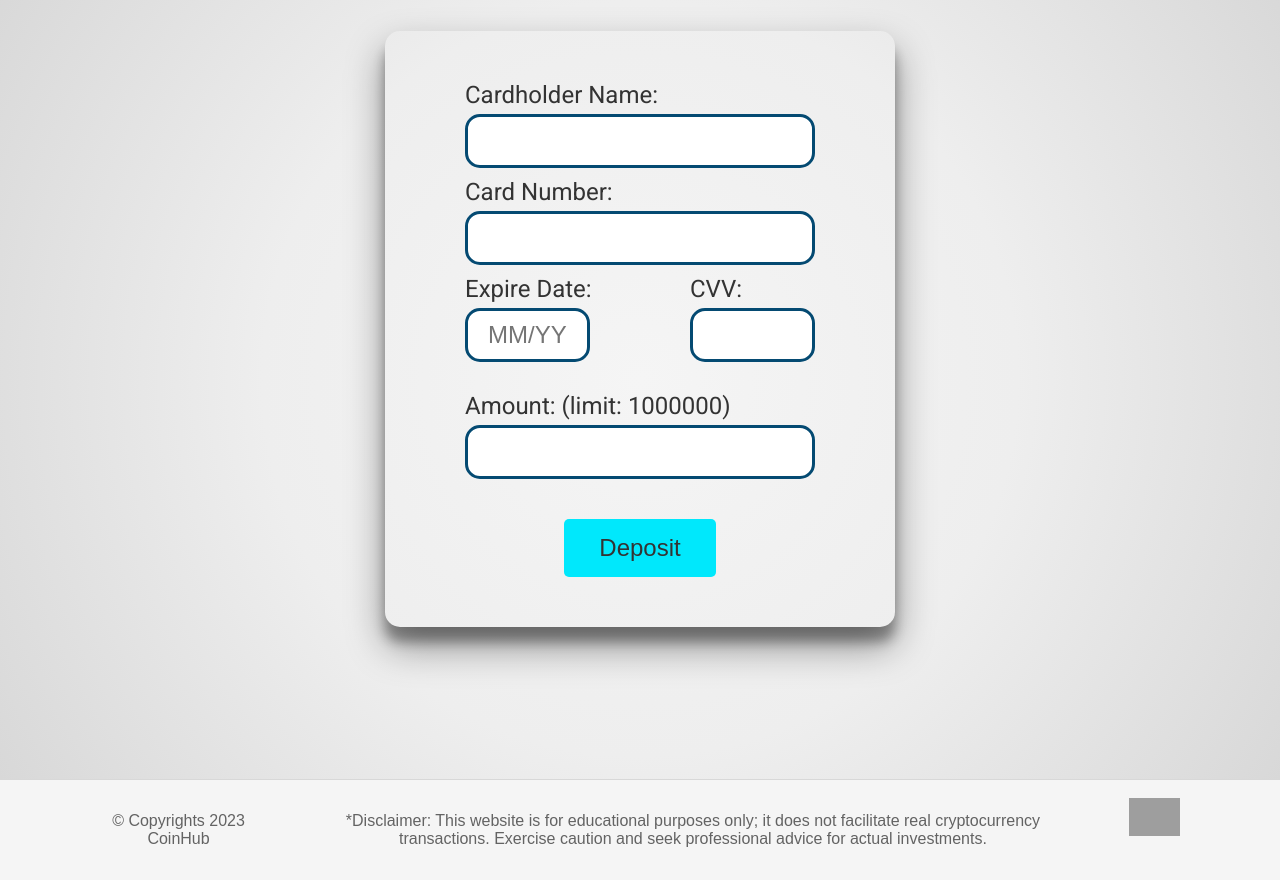
After one commit to dmccaffrey01/CI_PP4_COINHUB, a Django app: page /deposit_euro/ in a window 1280 px wide. The commit adds this page. Shown: the part 122-1002 px from the top of the page. Run offline with Django 4.2, Linux system fonts and the light colour scheme; parts of the project's set-up code (start-up, migrations or seed data) failed here and were passed over; some libraries are stand-ins or nearby versions; grey boxes are pictures that could not be loaded.

Commit message:
Add custom user model, create deposit view, create js code to handle form submission

```diff
--- a/coinhub/urls.py
+++ b/coinhub/urls.py
@@ -14,4 +14,6 @@ urlpatterns = [
          views.crypto_detail_price_data_from_api, name='crypto_detail_price_data_from_api'),
     path('get_crypto_detail_json/', views.get_crypto_detail_json, name='get_crypto_detail_json'),
     path('trade/', views.trade_page, name='trade'),
+    path('deposit_euro/', views.deposit_page, name='deposit_page'),
+    path('deposit/<str:amount>/', views.deposit, name='deposit'),
 ]
--- a/coinhub/views.py
+++ b/coinhub/views.py
@@ -1,13 +1,15 @@
 import os
 import requests
 from django.shortcuts import render
-from .models import CryptoCurrency, PopularCryptoCurrency, TopGainerCrypto, TopLoserCrypto, CryptoDetail
+from .models import CryptoCurrency, PopularCryptoCurrency, TopGainerCrypto, TopLoserCrypto, CryptoDetail, CustomUser
+from django.contrib.auth.decorators import login_required
 import json
 from django.http import JsonResponse
 from django.core.paginator import Paginator
 from datetime import datetime
 from django.core import serializers
 from django.db.models import Q
+from decimal import Decimal
 
 
 def index(request):
@@ -73,6 +75,23 @@ def trade_page(request):
     }
 
     return render(request, 'trade.html', context)
+
+
+def deposit_page(request):
+
+    return render(request, 'deposit.html')
+
+
+@login_required
+def deposit(request, amount):
+    user = request.user
+
+    deposit_amount = Decimal(amount)
+
+    user.balance += deposit_amount
+    user.save()
+
+    return JsonResponse({'balance': user.balance})
 
 
 def get_crypto_detail_data(request, cryptocurrency):
--- a/djangoproject/settings.py
+++ b/djangoproject/settings.py
@@ -57,6 +57,11 @@ LOGIN_REDIRECT_URL = '/'
 LOGOUT_REDIRECT_URL = '/'
 
 ACCOUNT_EMAIL_VERIFICATION = "none"
+
+AUTH_USER_MODEL = 'coinhub.CustomUser'
+
+ACCOUNT_AUTHENTICATION_METHOD = 'username'
+ACCOUNT_USER_MODEL_USERNAME_FIELD = 'username'
 
 MIDDLEWARE = [
     'django.middleware.security.SecurityMiddleware',
--- a/static/css/style.css
+++ b/static/css/style.css
@@ -142,6 +142,23 @@ header {
     color: var(--GRAY-DARK-1);
     display: flex;
     align-items: center;
+    position: relative;
+}
+
+.nav-link::after {
+    position: absolute;
+    content: '';
+    bottom: -2px;
+    left: 0;
+    width: 0%;
+    height: 3px;
+    background-color: var(--GRAY-DARK-1);
+    transition: width 0.5s ease;
+}
+
+.nav-link:hover::after,
+.nav-link.active::after {
+    width: 100%;
 }
 
 .hamburger {
@@ -180,10 +197,6 @@ header {
 
 .account-login-icon-container {
     display: none;
-}
-
-.login-btn {
-    font-size: 1.5rem;
 }
 
 .btn {
@@ -1507,3 +1520,106 @@ canvas.price-sparkline {
     font-size: 1.8rem;
     padding: 40px;
 }
+
+/* Deposit Page */
+
+.deposit-section {
+    height: calc(100vh - 100px);
+    min-height: 800px;
+    background: rgb(245,245,245);
+    background: radial-gradient(circle, rgba(245,245,245,1) 0%, rgba(238,238,238,1) 50%, rgba(216,216,216,1) 100%);
+}
+
+.deposit-card {
+    padding: 50px 80px;
+    margin-bottom: 100px;
+    border-radius: 15px;
+    position: relative;
+    box-shadow: rgba(0, 0, 0, 0.42) 0px 19px 38px, rgba(0, 0, 0, 0.32) 0px 15px 12px;
+}
+
+.deposit-card-wrapper {
+    position: relative;
+}
+
+.deposit-form-input {
+    font-size: 1.5rem;
+    color: var(--GRAY-DARK-1);
+    padding: 10px 20px;
+    border-radius: 15px;
+    border: 3px solid var(--BLUE-DARK-1);
+    width: 350px;
+}
+
+.deposit-form-input.validation-error {
+    border: 3px solid var(--RED-1);
+}
+
+.deposit-form-input:focus {
+    border: 3px solid var(--BLUE-LIGHT-1);
+    outline: none;
+}
+
+.deposit-input-wrapper {
+    position: relative;
+}
+
+.deposit-form-input-container {
+    gap: 5px;
+}
+
+.deposit-form-input-container {
+    text-align: left;
+    align-items: flex-start;
+}
+
+.deposit-form-amount-input-container {
+    padding: 20px 0;
+}
+
+.expire-cvv-container .deposit-form-input {
+    width: 125px;
+}
+
+.expire-cvv-container {
+    width: 350px;
+    justify-content: space-between;
+}
+
+.deposit-btn {
+    border: none;
+}
+
+.balance-container {
+    display: none;
+    height: 100%;
+}
+
+.validation-error-icon-container {
+    position: absolute;
+    left: calc(100% + 10px);
+    top: 50%;
+    transform: translateY(-50%);
+}
+
+.validation-error-icon {
+    color: var(--RED-1);
+    font-size: 1.5rem;
+}
+
+.validation-error-text {
+    position: absolute;
+    right: calc(100% + 10px);
+    top: 50%;
+    transform: translateY(-50%);
+    padding: 10px;
+    width: 150px;
+    height: 100px;
+    text-align: center;
+    border-radius: 5px;
+    background-color: var(--RED-1);
+    z-index: 5;
+    display: flex;
+    justify-content: center;
+    align-items: center;
+}
--- /dev/null
+++ b/static/js/deposit.js
@@ -0,0 +1,183 @@
+const depositForm = document.querySelector(".deposit-form");
+const balanceContainer = document.querySelector(".balance-container");
+const loadingIconContainer = document.querySelector(".loading-icon-container");
+const depositCard = document.querySelector(".deposit-card");
+const formWrapper = document.querySelector(".deposit-form-wrapper");
+const cardWrapper = document.querySelector(".deposit-card-wrapper");
+
+const nameInput = document.querySelector(".cardholder-input");
+const numberInput = document.querySelector(".cardnumber-input");
+const expirationInput = document.querySelector(".expiration-input");
+const cvvInput = document.querySelector(".cvv-input");
+const amountInput = document.querySelector(".amount-input");
+
+const createValidationError = (input) => {
+    let parentContainer = input.parentNode;
+
+    input.classList.add("validation-error");
+
+    let errorIconContainer = document.createElement("div");
+    errorIconContainer.innerHTML = `<i class="fa-solid fa-circle-exclamation validation-error-icon"></i>`;
+    errorIconContainer.classList.add("validation-error-icon-container");
+    parentContainer.appendChild(errorIconContainer);
+
+    errorIconContainer.addEventListener("mouseenter", () => {
+        let wrapper = document.createElement("div");
+        wrapper.classList.add("validation-error-icon-wrapper");
+        errorIconContainer.appendChild(wrapper);
+
+        let errorText = document.createElement("div");
+        errorText.innerText = "Must Not Be Empty";
+        errorText.classList.add("white-text");
+        errorText.classList.add("validation-error-text");
+        wrapper.appendChild(errorText);
+
+        errorIconContainer.addEventListener("mouseleave", () => {
+            errorText.remove();
+        });
+    });
+
+    input.addEventListener("focus", () => {
+        input.classList.remove("validation-error");
+        errorIconContainer.remove();
+    });
+}
+
+const validateInputValue = (val) => {
+    if (val["value"] === "") {
+        createValidationError(val["input"]);
+        return false;
+    } else {
+        return true;
+    }
+}
+
+const validateInput = () => {
+    let name = nameInput.value;
+    let number = numberInput.value;
+    let expiration = expirationInput.value;
+    let cvv = cvvInput.value;
+    let amount = amountInput.value;
+
+    let inputValues = [
+        {
+            "input": nameInput,
+            "value": name,
+        },
+        {
+            "input": numberInput,
+            "value": number,
+        },
+        {
+            "input": expirationInput,
+            "value": expiration,
+        },
+        {
+            "input": cvvInput,
+            "value": cvv,
+        },
+        {
+            "input": amountInput,
+            "value": amount,
+        }
+    ];
+
+    let validation = true;
+    inputValues.forEach(val => {
+        validation = validateInputValue(val);
+        if (!validation) {
+            return false;
+        }
+    })
+
+    return validation;
+}
+
+const addLoadingIcon = () => {
+    let loadingIcon = document.createElement("div");
+    loadingIconContainer.appendChild(loadingIcon);
+    loadingIcon.classList.add("loading-icon");
+}
+
+const removeLoadingIcon = () => {
+    let loadingIcon = document.querySelector(".loading-icon");
+    loadingIcon.remove();
+}
+
+const toggleForm = () => {
+    let cardWidth = formWrapper.offsetWidth;
+    let cardHeight = formWrapper.offsetHeight;
+
+    cardWrapper.style.width = cardWidth + "px";
+    cardWrapper.style.height = cardHeight + "px";
+
+    let display = formWrapper.style.display;
+    if (display !== "none") {
+        formWrapper.style.display = "none";
+    } else {
+        formWrapper.style.display = "flex";
+    }
+}
+
+const getFormData = () => {
+    let amountInput = document.querySelector(".amount-input");
+    let data = {
+        "amount": amountInput.value,
+    }
+
+    return data;
+}
+
+const depositAmount = async (amount) => {
+    try {
+        const response = await fetch(`/deposit/${amount}/`);
+        const results = await response.json();
+        return results;
+      } catch (error) {
+         console.log(error);
+      }
+}
+
+const showBalance = (balance, amount) => {
+    let amountSpan = document.querySelector(".deposit-amount");
+    let balanceSpan = document.querySelector(".euro-balance");
+
+    amountSpan.textContent = amount;
+    balanceSpan.textContent = balance;
+
+    removeLoadingIcon();
+
+    balanceContainer.style.display = "flex";
+    let addMoreBtn = document.querySelector(".add-more-btn");
+
+    addMoreBtn.addEventListener("click", () => {
+
+    });
+}
+
+const depositToBalance = async () => {
+    let formData = getFormData();
+    let amount = formData["amount"];
+    let balanceData = await depositAmount(amount);
+    let balance = balanceData["balance"];
+    window.setTimeout(() => {
+        showBalance(balance, amount);
+    }, 1000);
+}
+
+document.addEventListener("DOMContentLoaded", () => {
+
+    depositForm.addEventListener("submit", (event) => {
+        event.preventDefault();
+
+        let validatedInput = validateInput();
+
+        if (!validatedInput) {
+            return;
+        } else {
+            toggleForm();
+            addLoadingIcon();
+            depositToBalance();
+        }
+    });
+});
--- a/static/js/format-numbers.js
+++ b/static/js/format-numbers.js
@@ -75,7 +75,7 @@ window.addEventListener('load', function() {
             formatPrices(trendingPrices);
             formatPrices(marketCaps);
             formatPrices(volume);
-            table.style.display = 'flex';
+            marketsTable.style.display = 'flex';
         } else if (cryptoDetails) {
             formatPrices(letterFormats);
             commaFormatNumbers(commaFormats);
--- a/static/js/nav-menu.js
+++ b/static/js/nav-menu.js
@@ -4,6 +4,7 @@
 const hamburger = document.querySelector(".hamburger");
 const navMenu = document.querySelector(".nav-menu");
 const header = document.getElementsByTagName("header")[0];
+const navLinks = document.querySelectorAll(".nav-link")
 
 hamburger.addEventListener("click", () => {
     hamburger.classList.toggle("active");
@@ -11,8 +12,22 @@ hamburger.addEventListener("click", () => {
     header.classList.toggle("active");
 });
 
-document.querySelectorAll(".nav-link").forEach(n => n.addEventListener("click", () => {
+navLinks.forEach((n, i) => n.addEventListener("click", () => {
     hamburger.classList.remove("active");
     navMenu.classList.remove("active");
     header.classList.remove("active");
 }));
+
+navLinks.forEach((navLink) => {
+    navLink.addEventListener("click", () => {
+        navLinks.forEach((link) => {
+            link.classList.remove("active");
+        });
+
+        navLink.classList.add("active");
+    });
+
+    if (navLink.href === window.location.href) {
+        navLink.classList.add("active");
+    }
+});
--- a/templates/base.html
+++ b/templates/base.html
@@ -35,7 +35,11 @@
             <nav class="nav-bar">
                 <ul class="nav-menu">
                     <li class="nav-item">
-                        <a href="#" class="nav-link">Buy Crypto</a>
+                        {% if user.is_authenticated %}
+                        <a href="{% url 'deposit_page' %}" class="nav-link">Deposit</a>
+                        {% else %}
+                        <a href="{% url 'account_login' %}" class="nav-link">Buy Crypto</a>
+                        {% endif %}
                     </li>
                     <li class="nav-item">
                         <a href="{% url 'markets' %}" class="nav-link">Markets</a>
@@ -57,11 +61,14 @@
             <div class="account-login-container">
                 <div class="account-login-btns-container">
                     {% if user.is_authenticated %}
+                    <a href="{% url 'account_login' %}" class="dark-text nav-link">
+                        Assets
+                    </a>
                     <a href="{% url 'account_logout' %}" class="btn logout-btn">
                         Log Out
                     </a>
                     {% else %}
-                    <a href="{% url 'account_login' %}" class="login-btn">
+                    <a href="{% url 'account_login' %}" class="dark-text">
                         Login
                     </a>
                     <a href="{% url 'account_signup' %}" class="btn register-btn">
--- /dev/null
+++ b/templates/deposit.html
@@ -0,0 +1,60 @@
+{% extends "base.html" %}
+{% load static %}
+
+{% block content %}
+
+<section class="deposit-section section">
+    <div class="deposit-card content-container">
+        <div class="deposit-card-wrapper">
+            <div class="deposit-form-wrapper">
+                <form method="post" class="deposit-form content-container gp-10" novalidate autocomplete="off">
+                    {% csrf_token %}
+                    <div class="deposit-form-input-container content-container">
+                        <label class="dark-text" for="cardholder">Cardholder Name:</label>
+                        <div class="deposit-input-wrapper">
+                            <input class="deposit-form-input cardholder-input" type="text" id="cardholder" name="cardholder" required>
+                        </div>
+                    </div>
+                    <div class="deposit-form-input-container content-container">
+                        <label class="dark-text" for="cardnumber">Card Number:</label>
+                        <div class="deposit-input-wrapper">
+                            <input class="deposit-form-input cardnumber-input" type="text" id="cardnumber" name="cardnumber" required>
+                        </div>
+                    </div>
+                    <div class="expire-cvv-container content-container-rows">
+                        <div class="deposit-form-input-container content-container">
+                            <label class="dark-text" for="expiration">Expire Date:</label>
+                            <div class="deposit-input-wrapper">
+                                <input class="deposit-form-input expiration-input" type="text" id="expiration" name="expiration" placeholder="MM/YYYY" required>
+                            </div>
+                        </div>
+                        <div class="deposit-form-input-container content-container">
+                            <label class="dark-text" for="cvv">CVV:</label>
+                            <div class="deposit-input-wrapper">
+                                <input class="deposit-form-input cvv-input" type="text" id="cvv" name="cvv" required>
+                            </div>
+                        </div>
+                    </div>
+                    <div class="deposit-form-input-container content-container deposit-form-amount-input-container">
+                        <label class="dark-text" for="amount">Amount: (limit: 1000000)</label>
+                        <div class="deposit-input-wrapper">
+                            <input class="deposit-form-input amount-input" type="text" id="amount" name="amount" required>
+                        </div>
+                    </div>
+                    <div class="deposit-form-input-container"></div>
+                    <button type="submit" class="btn deposit-btn">Deposit</button>
+                </form>
+            </div>
+            <div class="balance-container content-container gp-20">
+                <div class="balance-message dark-text">You have successfully deposited €<span class="deposit-amount"></span>!</div>
+                <div class="blance-message dark-text">Your Balance is: €<span class="euro-balance"></span></div>
+                <div class="btn add-more-btn">Add More</div>
+            </div>
+            <div class="loading-icon-container"></div>
+        </div>
+    </div>
+</section>
+
+<script src="{% static 'js/deposit.js' %}"></script>
+
+{% endblock %}
```
Also changed, not shown: coinhub/models.py (+14 -1 lines), templates/login.html (deleted, +0 -13 lines), templates/register.html (deleted, +0 -13 lines), coinhub/migrations/0023_customuser.py (added), coinhub/migrations/0024_auto_20230622_1613.py (added).
